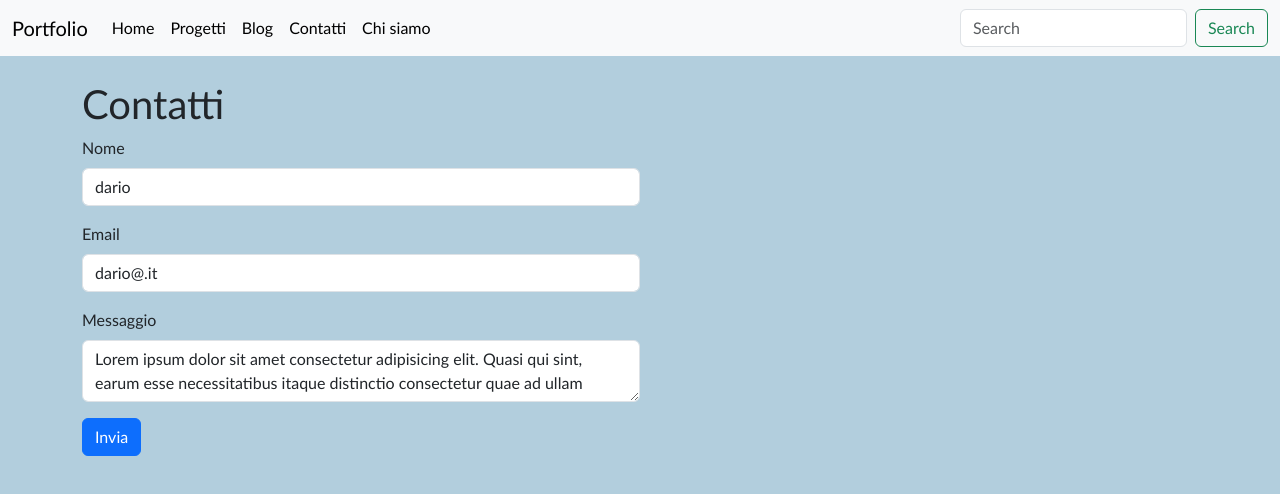
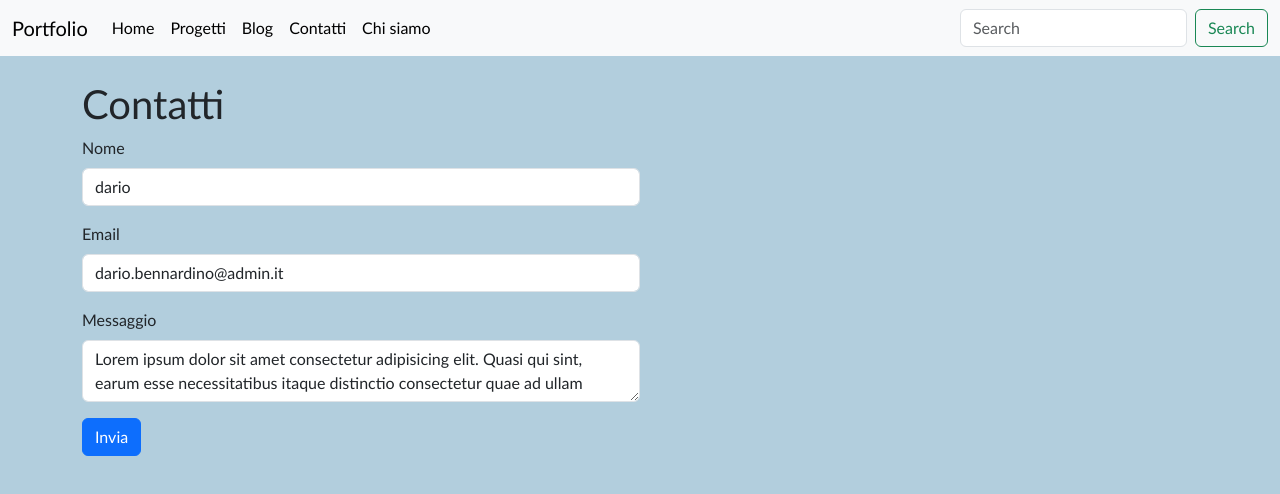
Before and after one commit to dario-bennardino/vite-boolfolio, a Vue app: page /contatti in a window 1280 px wide. Shown: the top 494 px of the page. Built offline with nearby package versions, Linux system fonts and the light colour scheme.

Commit message:
[add] controlli form

```diff
--- a/src/pages/Contacts.vue
+++ b/src/pages/Contacts.vue
@@ -11,9 +11,15 @@ import Loader from '../components/partials/Loader.vue';
         data(){
             return{
                 name: 'dario',
-                email: 'dario@.it',
+                email: 'dario.bennardino@admin.it',
                 message: 'Lorem ipsum dolor sit amet consectetur adipisicing elit. Quasi qui sint, earum esse necessitatibus itaque distinctio consectetur quae ad ullam commodi architecto fuga doloremque magnam.',
                 sending: false,
+                sent: false,
+                errors:{
+                    name: [],
+                    email: [],
+                    message: []
+                }
             }
         },
         methods:{
@@ -23,13 +29,26 @@ import Loader from '../components/partials/Loader.vue';
                 const data = {
                     name: this.name,
                     email: this.email,
-                    message: this.message
+                    message: this.message,
+
                 }
 
                 axios.post(store.apiUrl + 'send-email', data)
                     .then(result => {
                         this.sending = false;
                         console.log(result.data);
+                        this.sent = result.data.success;
+                        if(!result.data.success){
+                            this.errors = result.data.errors;
+                        }else{
+                            this.errors = {
+                                name: [],
+                                email: [],
+                                message: []
+                            }
+                        }
+
+
                     })
                     .catch(err =>{
                         this.sending = false;
@@ -45,17 +64,21 @@ import Loader from '../components/partials/Loader.vue';
 <template>
     <div class="my-4">
         <h1>Contatti</h1>
-        <form v-if="!sending" @submit.prevent="sendEmail">
+
+        <div v-if="!sending">
+            <form v-if="!sent" @submit.prevent="sendEmail">
                 <div class="mb-3 w-50">
                     <label for="name" class="form-label">Nome</label>
                     <input v-model="name" type="text" id="name" class="form-control"  >
+                    <p class="error text-danger">{{ errors.name?.toString() }}</p>
                     <!-- <div id="emailHelp" class="form-text">We'll never share your email with anyone else.</div> -->
                 </div>
 
                 <div class="mb-3 w-50">
                     <label for="email" class="form-label">Email</label>
                     <input v-model="email" type="text" class="form-control" name="email" id="email">
-                <p class="error"></p>
+                    <p class="error text-danger is-invalid">{{ errors.email?.toString() }}</p>
+
                     <!-- <div id="emailHelp" class="form-text">We'll never share your email with anyone else.</div> -->
                 </div>
 
@@ -67,6 +90,7 @@ import Loader from '../components/partials/Loader.vue';
                 <div class="mb-3 w-50">
                     <label for="message" class="form-label">Messaggio</label>
                     <textarea v-model="message" name="message" id="message" class="form-control"></textarea>
+                    <p class="error text-danger">{{ errors.message?.toString() }}</p>
                 </div>
 
                 <!-- <div class="mb-3 form-check">
@@ -75,6 +99,10 @@ import Loader from '../components/partials/Loader.vue';
                 </div> -->
                 <button type="submit" class="btn btn-primary">Invia</button>
             </form>
+            <h3 v-else>Email inviata correttamente</h3>
+        </div>
+
+
         <Loader v-else />
 
         <!-- <form>
```
Lines whose indentation alone changed are shown as unchanged.
